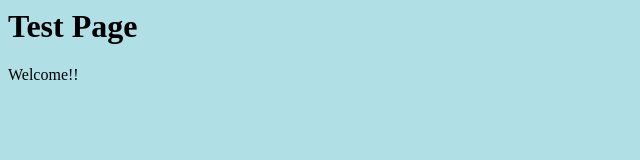
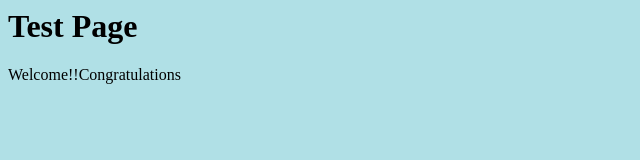
Before and after one commit to indumathi-somasundaram/code-deploy, a plain HTML site: page index.html in a window 1280 px wide. Shown: the whole page, without its empty margins (0-640 px from the left). Drawn offline with Linux system fonts and the light colour scheme.

Commit message:
Update index.html

```diff
--- a/index.html
+++ b/index.html
@@ -2,7 +2,7 @@
 <body style="background-color:powderblue;">
 
 <h1>Test Page</h1>
-<p>Welcome!!</p>
+<p>Welcome!!Congratulations</p>
 
 </body>
 </html>
```
